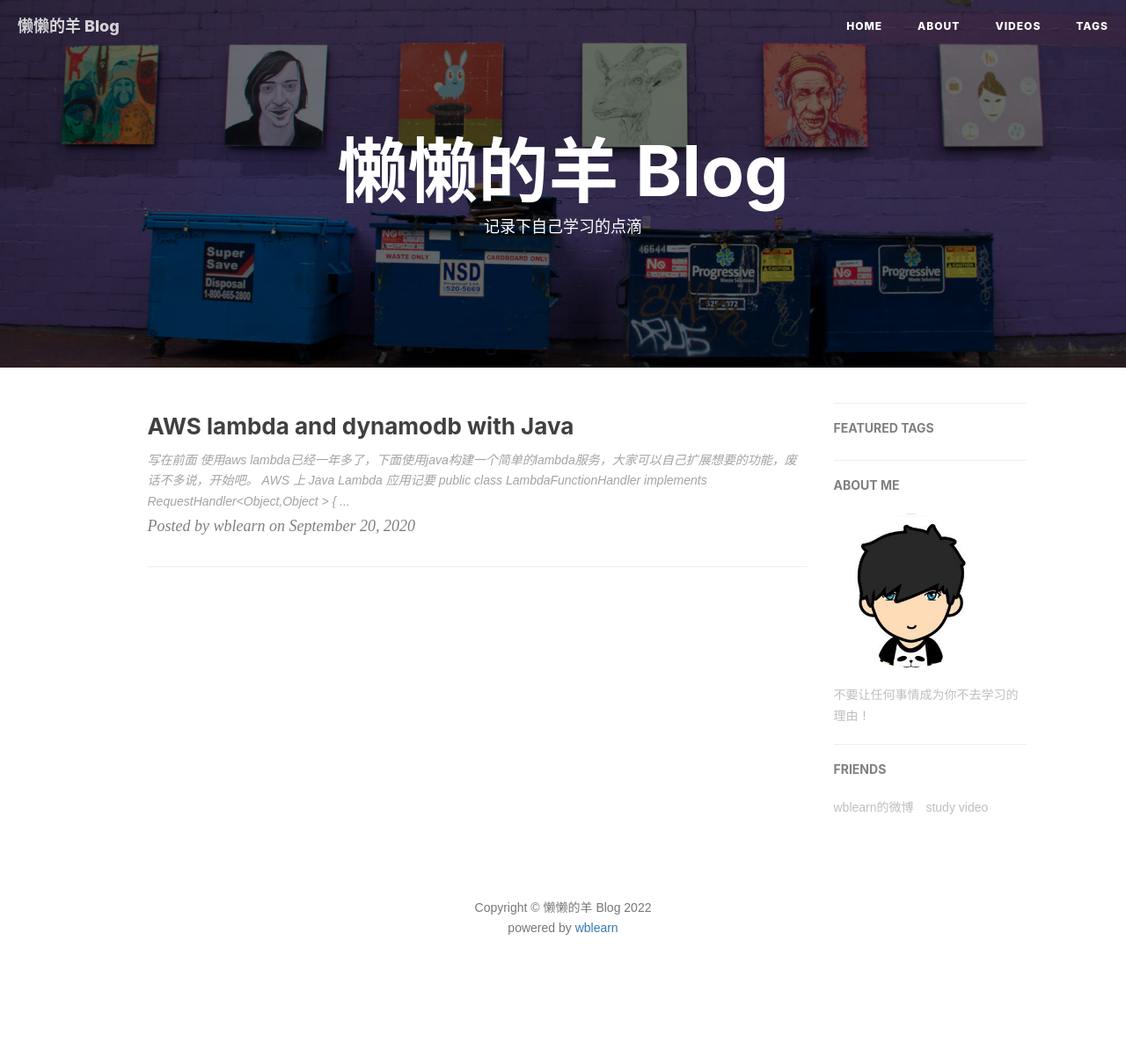
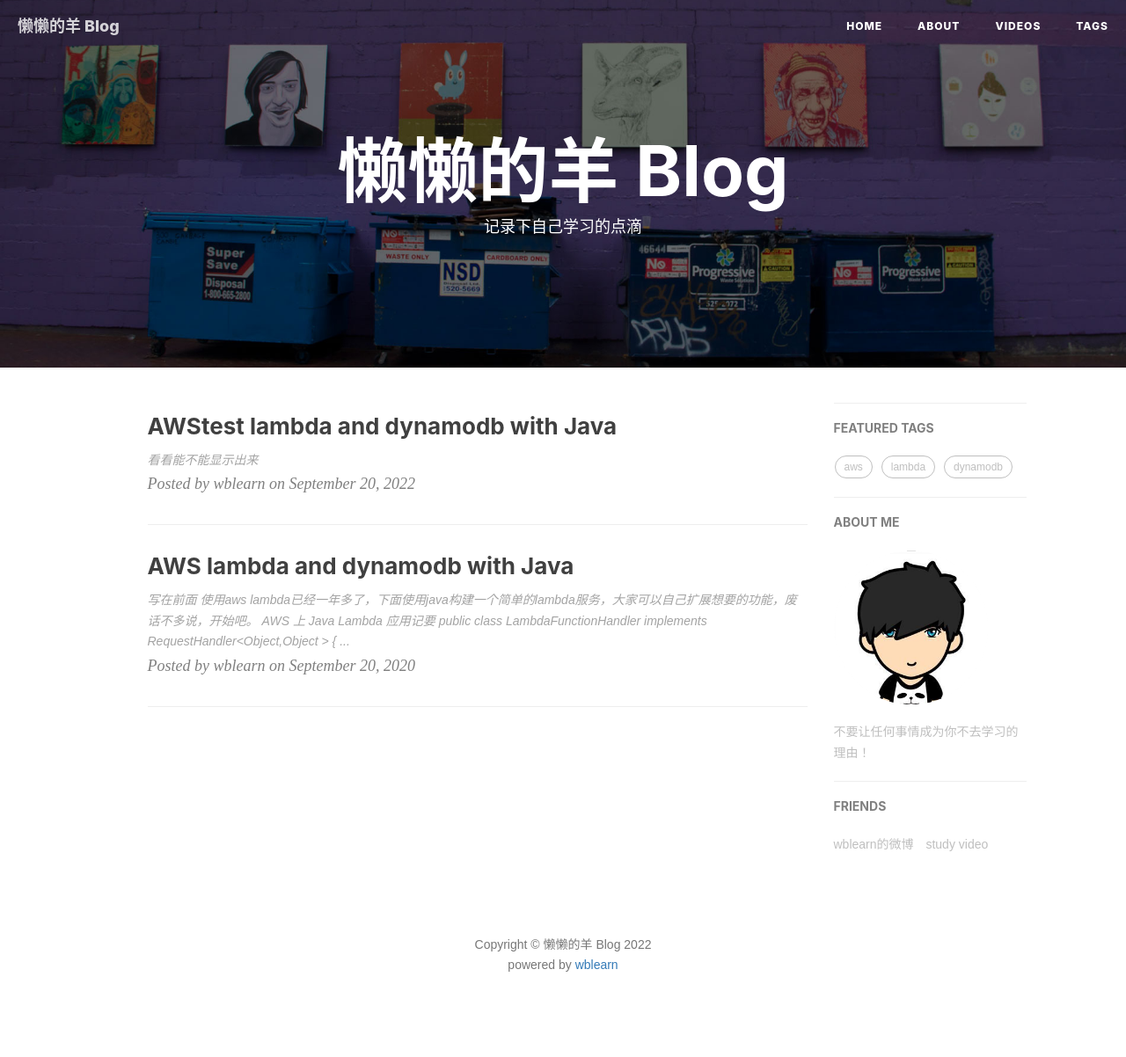
Before and after one commit to YJingCi/YJingCi.github.io, a Jekyll site: the page built from index.html, in a window 1280 px wide. Shown: the whole page at 88% size. Built offline with Jekyll 4.4.1, drawn with Linux system fonts in a browser that asks for light colours; nearby versions of some CDN libraries; the list of posts is cut into pages by our own code; comment, search, counter and statistics services are not loaded; before the commit the page ends 1160 px from its top, so only the background shows below that.

Commit message:
commit
add

```diff
--- a/_posts/test one monent.markdown
+++ b/_posts/2022-09-20-test one.markdown
@@ -1,7 +1,7 @@
 ---
 layout:     post
-title:      "AWS lambda and dynamodb with Java"
-date:       2020-09-20 00:00:00
+title:      "AWStest lambda and dynamodb with Java"
+date:       2022-09-20 00:00:00
 author:     "wblearn"
 header-img: "img/post-bg-alitrip.jpg"
 tags:
```
